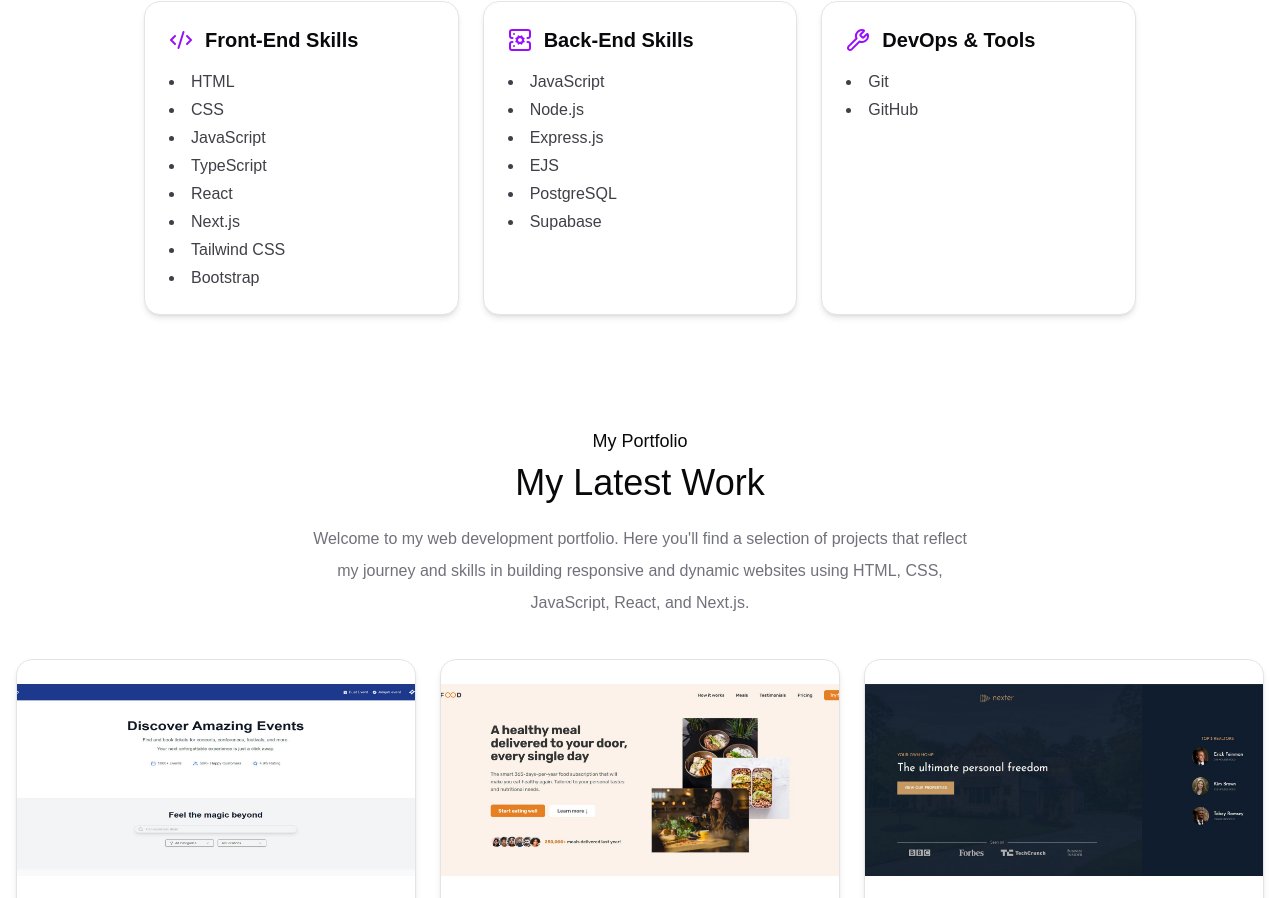
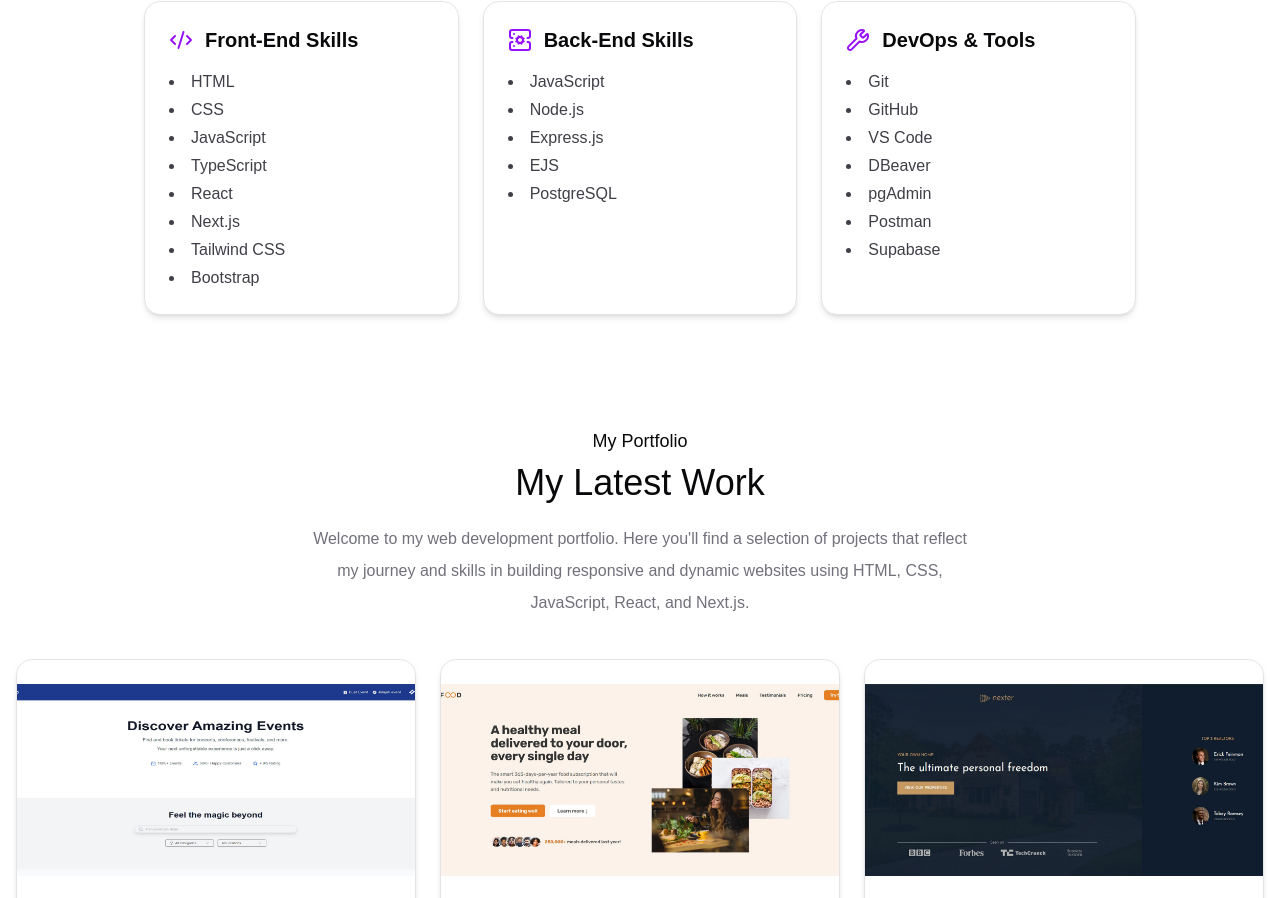
Before and after one commit to hasbifirdaus/porto-hasbi-firdaus-fauzun, a Next.js app: page / in a window 1280 px wide. Shown: the part 1877-2775 px from the top of the page. Built offline with nearby package versions, Linux system fonts and the light colour scheme; a web font is replaced by a local one.

Commit message:
fix card in Skills section

```diff
--- a/src/app/components/Skills.tsx
+++ b/src/app/components/Skills.tsx
@@ -22,19 +22,20 @@ const skills = [
   {
     category: "Back-End Skills",
     icon: ServerCog,
-    items: [
-      "JavaScript",
-      "Node.js",
-      "Express.js",
-      "EJS",
-      "PostgreSQL",
-      "Supabase",
-    ],
+    items: ["JavaScript", "Node.js", "Express.js", "EJS", "PostgreSQL"],
   },
   {
     category: "DevOps & Tools",
     icon: Wrench,
-    items: ["Git", "GitHub"],
+    items: [
+      "Git",
+      "GitHub",
+      "VS Code",
+      "DBeaver",
+      "pgAdmin",
+      "Postman",
+      "Supabase",
+    ],
   },
 ];
 
```
